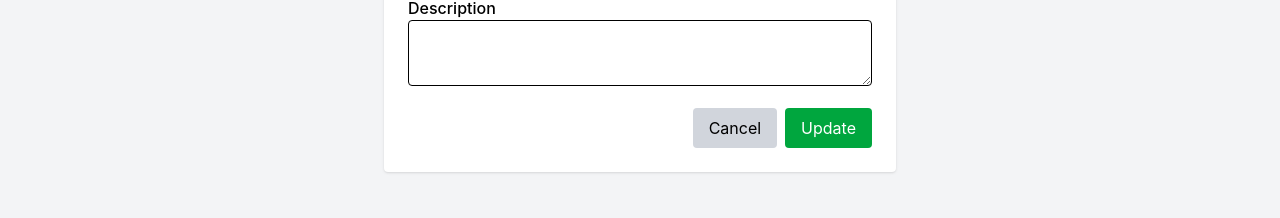
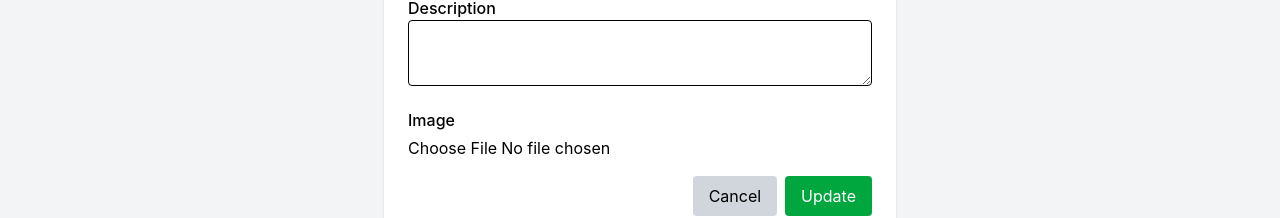
Before and after one commit to UserLasa73/DietCart, a React (Vite) app in the folder frontend/: page /admin/diet-types/edit/1 in a window 1280 px wide. Shown: the part 238-456 px from the top of the page. Built offline with nearby package versions, Linux system fonts and the light colour scheme; no server answers.

Commit message:
image editing related fixes

```diff
--- a/frontend/src/pages/EditDietType.tsx
+++ b/frontend/src/pages/EditDietType.tsx
@@ -1,11 +1,14 @@
 import { useEffect, useState } from "react";
-import axios from "axios";
+import axios, { AxiosError } from "axios";
 import { useNavigate, useParams } from "react-router-dom";
 
 export default function EditDietType() {
   const { id } = useParams();
   const [name, setName] = useState("");
   const [description, setDescription] = useState("");
+  const [imageUrl, setImageUrl] = useState("");
+  const [selectedImage, setSelectedImage] = useState<File | null>(null);
+  const [uploading, setUploading] = useState(false);
   const navigate = useNavigate();
 
   useEffect(() => {
@@ -14,16 +17,51 @@ export default function EditDietType() {
       .then((res) => {
         setName(res.data.name);
         setDescription(res.data.description);
+        setImageUrl(res.data.imageUrl); // existing image
       })
       .catch((err) => console.error("Error loading diet type", err));
   }, [id]);
 
+  const handleFileChange = (e: React.ChangeEvent<HTMLInputElement>) => {
+    if (e.target.files && e.target.files[0]) {
+      const file = e.target.files[0];
+      setSelectedImage(file);
+
+      const previewUrl = URL.createObjectURL(file);
+      setImageUrl(previewUrl); // preview image
+    }
+  };
+
   const handleUpdate = async (e: React.FormEvent) => {
     e.preventDefault();
+
+    let finalImageUrl = imageUrl;
+
+    if (selectedImage) {
+      const formData = new FormData();
+      formData.append("image", selectedImage);
+      setUploading(true);
+
+      try {
+        const res = await axios.post("http://localhost:8080/api/upload", formData, {
+          headers: { "Content-Type": "multipart/form-data" },
+        });
+        finalImageUrl = res.data.imageUrl; // returned from backend
+        setUploading(false);
+      } catch (err) {
+        const error = err as AxiosError;
+        console.error("Image upload failed", error.response || error.message);
+        alert("Image upload failed!");
+        setUploading(false);
+        return;
+      }
+    }
+
     try {
       await axios.put(`http://localhost:8080/api/diet-types/${id}`, {
         name,
         description,
+        imageUrl: finalImageUrl,
       });
       navigate("/admin");
     } catch (err) {
@@ -55,6 +93,25 @@ export default function EditDietType() {
               className="w-full border rounded px-3 py-2"
             />
           </div>
+
+          <div>
+            <label className="block font-medium">Image</label>
+            <input
+              type="file"
+              accept="image/*"
+              onChange={handleFileChange}
+              className="mt-1 block w-full"
+            />
+            {uploading && <p className="text-sm text-blue-600 mt-1">Uploading...</p>}
+            {imageUrl && (
+              <img
+                src={imageUrl}
+                alt="Preview"
+                className="mt-2 max-h-40 rounded border"
+              />
+            )}
+          </div>
+
           <div className="flex justify-end gap-2">
             <button
               type="button"
@@ -65,6 +122,7 @@ export default function EditDietType() {
             </button>
             <button
               type="submit"
+              disabled={uploading}
               className="bg-green-600 text-white px-4 py-2 rounded hover:bg-green-700"
             >
               Update
```
